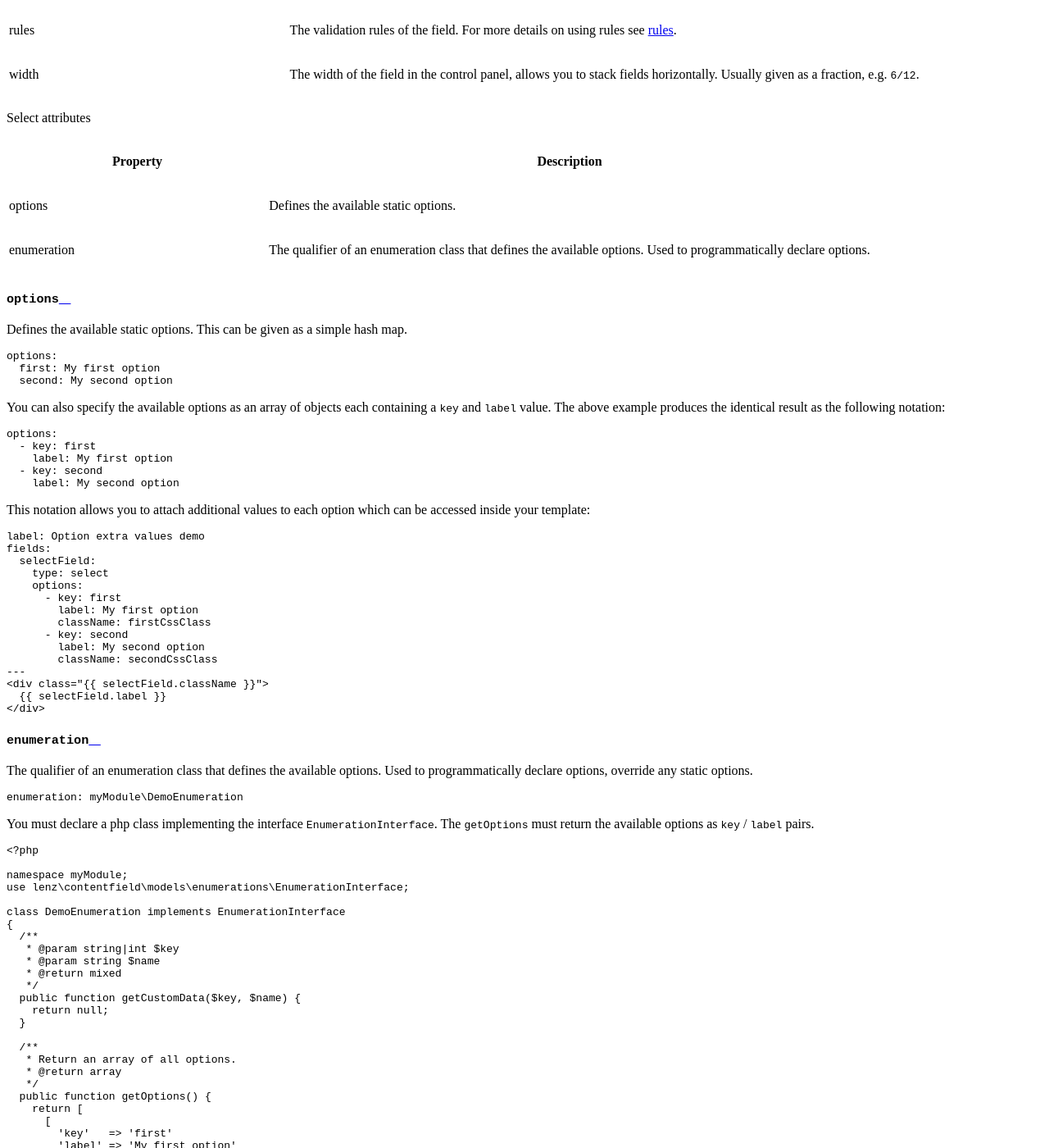
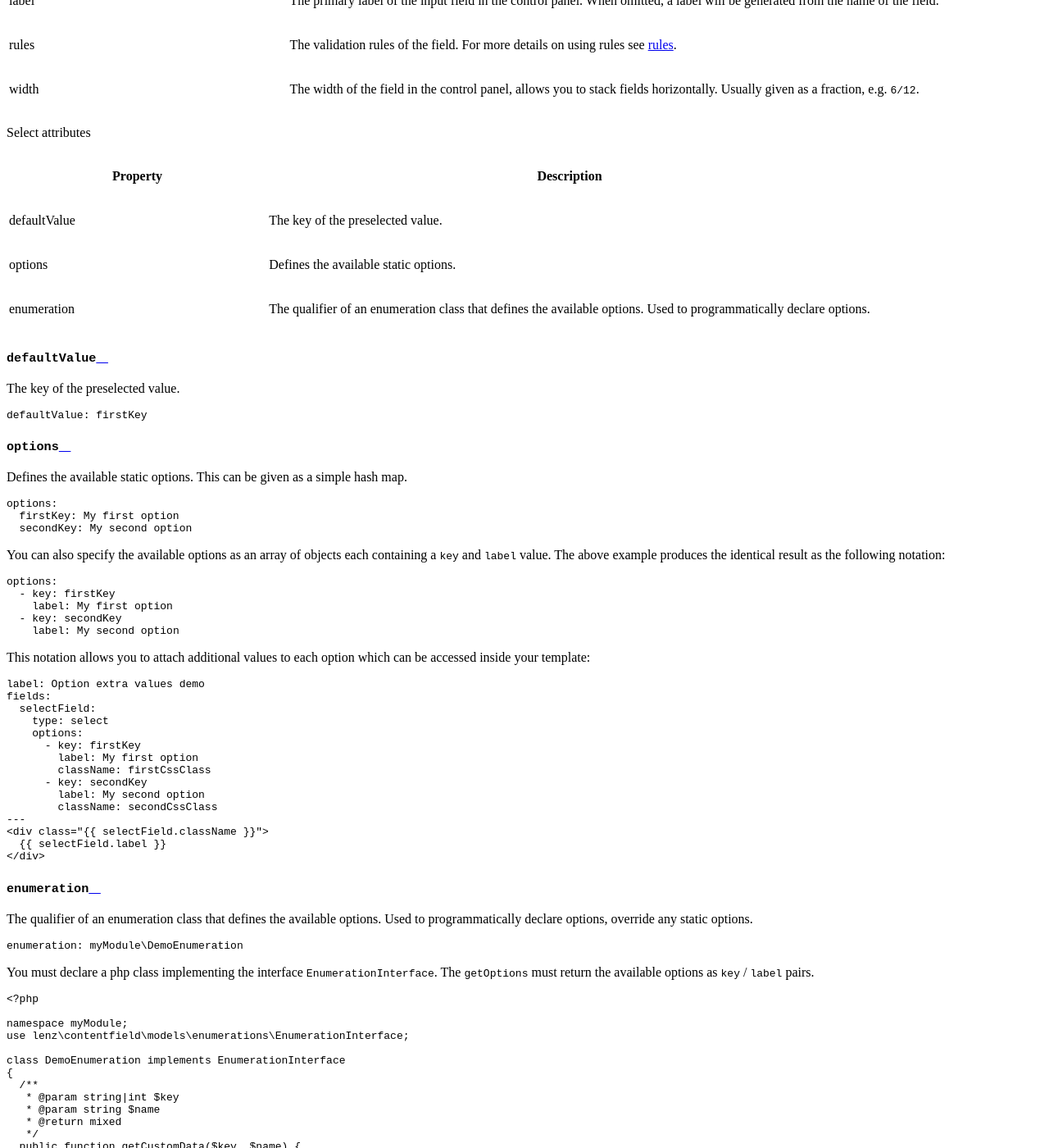
Before and after one commit to sebastian-lenz/craft-contentfield, a Sphinx documentation site: the page built from docs/fields/select-field.rst, in a window 1280 px wide and 1400 px high, scrolled down 1301 px. Shown: the whole window at 82% size. Built offline with Sphinx 7.4.7 and the Read the Docs theme 2.0.0, drawn with Linux system fonts in a browser that asks for light colours; some of the changed text lies outside the part shown.

Commit message:
Add a default value to select fields

```diff
--- a/docs/fields/select-field.rst
+++ b/docs/fields/select-field.rst
@@ -11,8 +11,8 @@ options from a dropdown.
     type: select
     label: My simple select
     options:
-      first: My first option
-      second: My second option
+      firstKey: My first option
+      secondKey: My second option
 
 This field definition creates the following input in the control panel:
 
@@ -35,12 +35,25 @@ Field attributes
    * - Property
      - Description
 
+   * - defaultValue
+     - The key of the preselected value.
+
    * - options
      - Defines the available static options.
 
    * - enumeration
      - The qualifier of an enumeration class that defines the available
        options. Used to programmatically declare options.
+
+
+:code:`defaultValue`
+--------------------
+
+The key of the preselected value.
+
+.. code-block:: yaml
+
+   defaultValue: firstKey
 
 
 :code:`options`
@@ -51,8 +64,8 @@ Defines the available static options. This can be given as a simple hash map.
 .. code-block:: yaml
 
   options:
-    first: My first option
-    second: My second option
+    firstKey: My first option
+    secondKey: My second option
 
 
 You can also specify the available options as an array of objects each
@@ -62,9 +75,9 @@ produces the identical result as the following notation:
 .. code-block:: yaml
 
   options:
-    - key: first
+    - key: firstKey
       label: My first option
-    - key: second
+    - key: secondKey
       label: My second option
 
 This notation allows you to attach additional values to each option which
@@ -77,10 +90,10 @@ can be accessed inside your template:
     selectField:
       type: select
       options:
-        - key: first
+        - key: firstKey
           label: My first option
           className: firstCssClass
-        - key: second
+        - key: secondKey
           label: My second option
           className: secondCssClass
   ---
@@ -154,8 +167,8 @@ Printing the select field will return the key of the selected option.
     selectField:
       type: select
       options:
-        first: My first option
-        second: My second option
+        firstKey: My first option
+        secondKey: My second option
   ---
   {{ selectField }}
 
--- a/docs/fields/swatch-color-field.rst
+++ b/docs/fields/swatch-color-field.rst
@@ -39,6 +39,9 @@ Field attributes
    * - Property
      - Description
 
+   * - defaultValue
+     - The key of the preselected value.
+
    * - options
      - Defines the available static options.
 
```
Also changed, not shown: 1 other file.
